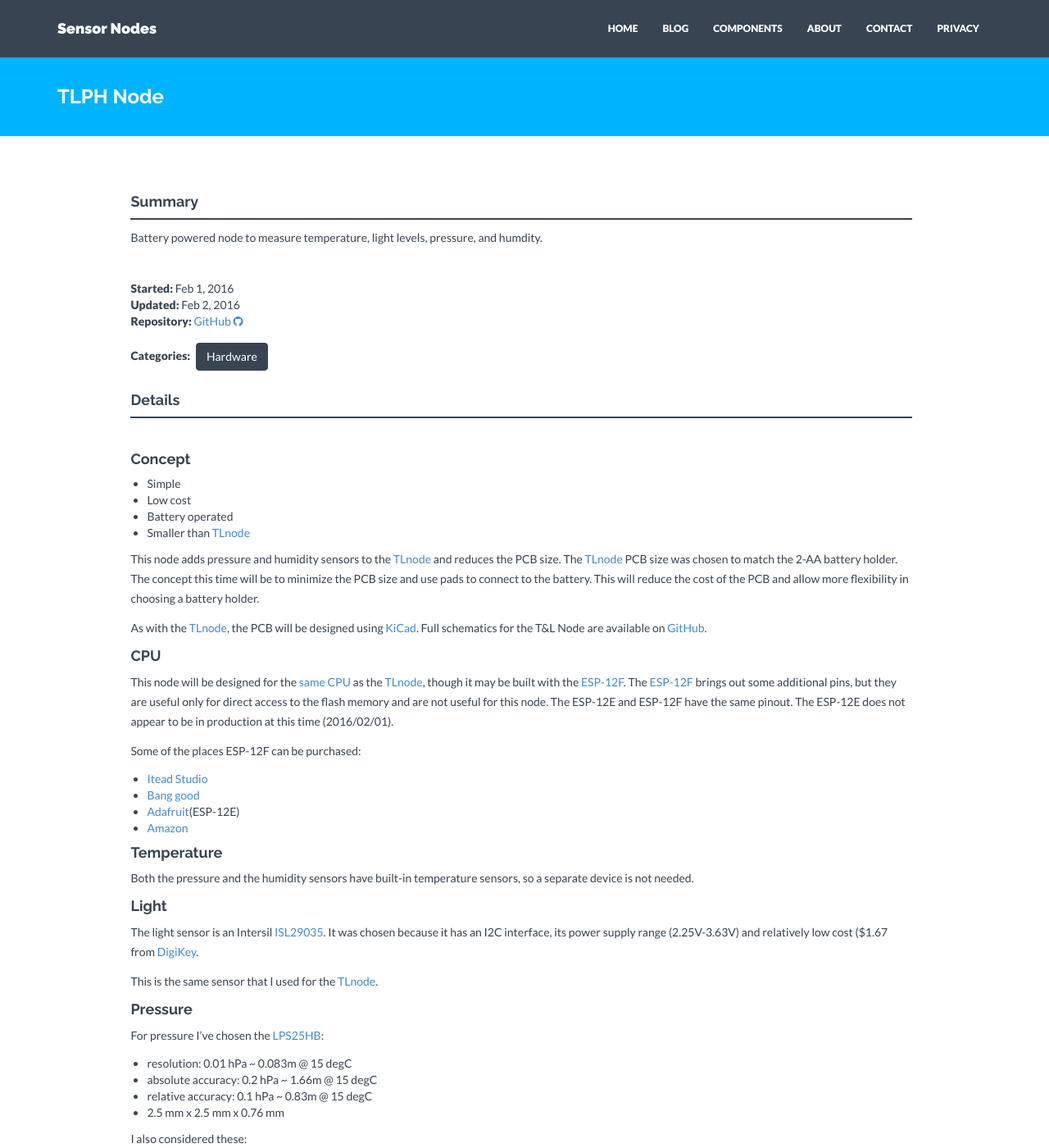
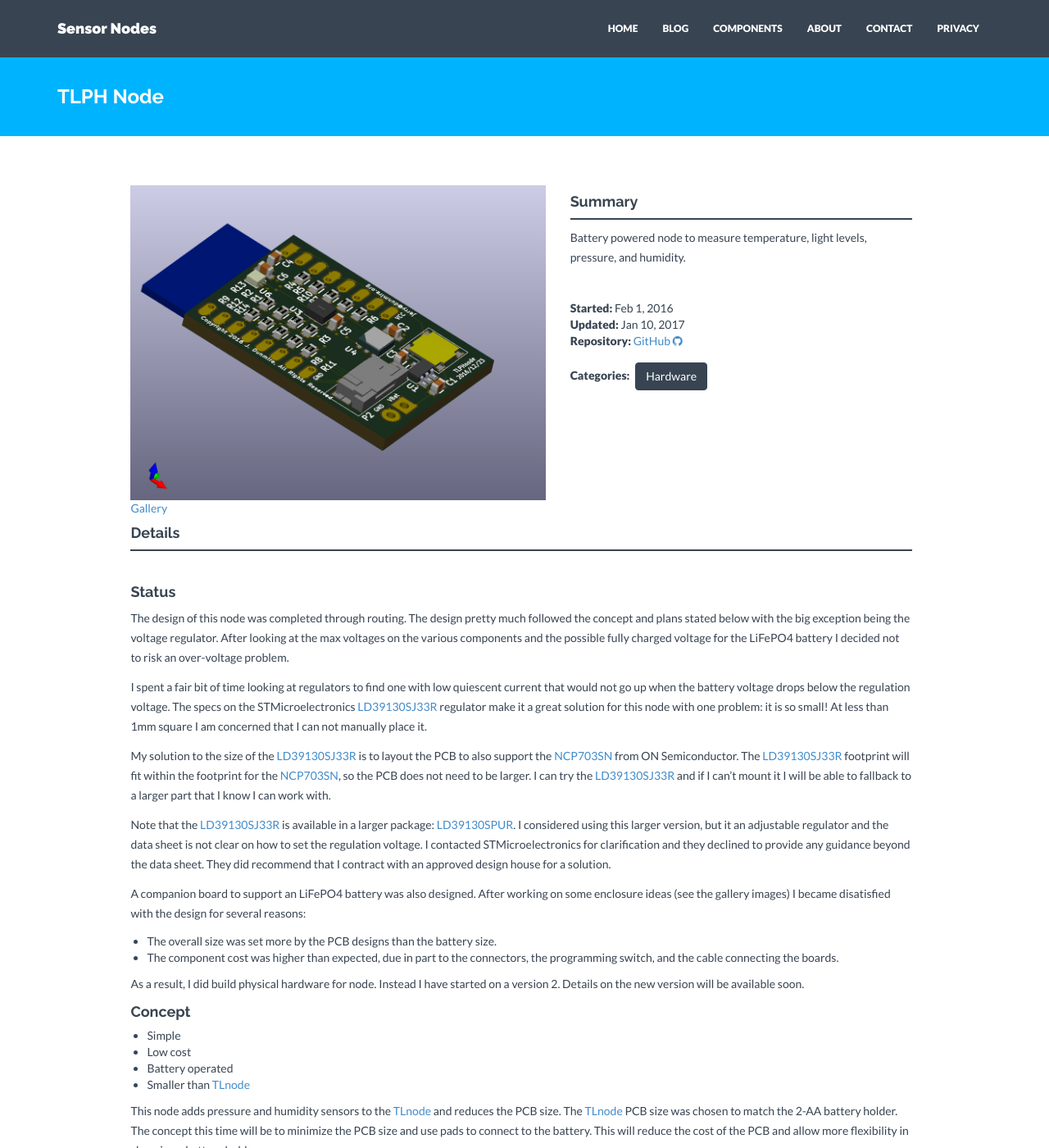
Before and after one commit to jdunmire/sensornodeinfo, a Jekyll site: the page built from _posts/components/2016-02-01-TLPHnode.md, in a window 1280 px wide and 1400 px high. Shown: the whole window at 82% size. Built offline with Jekyll 4.4.1, drawn with Linux system fonts in a browser that asks for light colours; nearby versions of some CDN libraries.

Commit message:
Add status of TLPHnode
On branch gh-pages
modified:   _posts/components/2016-02-01-TLPHnode.md
new file:   assets/img/blog/TLPHnode_144x108.png
new file:   assets/img/blog/thumbs/TLPHnode_70x53.png
new file:   assets/img/components/TLPHnode.jpg
new file:   assets/img/components/TLPHnode.png
new file:   assets/img/components/carousel/Mockup_with_battery.png
new file:   assets/img/components/carousel/TLPHnode_bottom.png
new file:   assets/img/components/carousel/TLPHnode_top.png
new file:   assets/img/components/carousel/nodePWR_model.png

```diff
--- a/_posts/components/2016-02-01-TLPHnode.md
+++ b/_posts/components/2016-02-01-TLPHnode.md
@@ -1,20 +1,78 @@
 ---
 layout: component
 title:  "TLPH Node"
-summary: "Battery powered node to measure temperature, light levels, pressure, and humdity."
+summary: "Battery powered node to measure temperature, light levels, pressure, and humidity."
 started: 2016-02-01
-date:   2016-02-02
-status: dev
+date:   2017-01-10
+status: Obsolete
 repository: https://github.com/jdunmire/TLPHnode
 commentIssueId: 8
 permalink: /component/tlphnode/
 categories:
 - component
 - Hardware
-img: ComingSoon.png
-thumb: ComingSoon_70x53.png
+img: TLPHnode.png
+thumb: TLPHnode_70x53.png
+carousel:
+- TLPHnode_top.png
+- TLPHnode_bottom.png
+- nodePWR_model.png,LiFePO4 battery charger
+- Mockup_with_battery.png,Mockup of possible enclosure and 18650
+    battery.
 
 ---
+#### Status
+The design of this node was completed through routing. The design pretty
+much followed the concept and plans stated below with the big exception
+being the voltage regulator. After looking at the max voltages on the
+various components and the possible fully charged voltage for the
+LiFePO4 battery I decided not to risk an over-voltage problem.
+
+I spent a fair bit of time looking at regulators to find one with low
+quiescent current that would not go up when the battery voltage drops
+below the regulation voltage. The specs on the STMicroelectronics
+[LD39130SJ33R][LD39]
+regulator make it a great solution for this node
+with one problem: it is so small! At less than 1mm square I am concerned
+that I can not manually place it.
+
+My solution to the size of the [LD39130SJ33R][LD39] is to layout the PCB
+to also support the
+[NCP703SN][NCP]
+from ON Semiconductor. The
+[LD39130SJ33R][LD39] footprint will fit within the footprint for the
+[NCP703SN][NCP], so the PCB does not need to be larger. I can try the
+[LD39130SJ33R][LD39] and if I can't mount it I will be able to fallback
+to a larger part that I know I can work with.
+
+Note that the
+[LD39130SJ33R][LD39]
+is available in a larger package: [LD39130SPUR][LD39_6DFN]. I considered
+using this larger version, but it an adjustable regulator and the
+data sheet is not clear on how to set the regulation voltage. I contacted
+STMicroelectronics for clarification and they declined to provide any
+guidance beyond the data sheet. They did recommend that I contract with an
+approved design house for a solution.
+
+A companion board
+to support an LiFePO4 battery was also designed. After working on some
+enclosure ideas (see the gallery images) I became disatisfied with the
+design for several reasons:
+
+  * The overall size was set more by the PCB designs than the battery
+      size.
+  * The component cost was higher than expected, due in part to the
+      connectors, the programming switch, and the cable connecting the
+      boards.
+
+As a result, I did build physical hardware for node. Instead I have
+started on a version 2. Details on the new version will be available
+soon.
+
+[LD39]: http://www.digikey.com/products/en?keywords=497-14210-1-ND
+[NCP]: http://www.digikey.com/products/en?keywords=NCP703SN33T1GOSCT
+[LD39_6DFN]: http://www.digikey.com/product-detail/en/stmicroelectronics/LD39130SPUR/497-15501-1-ND/5244818
+
 #### Concept
   * Simple
   * Low cost
```
Also changed, not shown: assets/img/blog/TLPHnode_144x108.png (added), assets/img/blog/thumbs/TLPHnode_70x53.png (added), assets/img/components/TLPHnode.jpg (added), assets/img/components/TLPHnode.png (added), assets/img/components/carousel/Mockup_with_battery.png (added), assets/img/components/carousel/TLPHnode_bottom.png (added), assets/img/components/carousel/TLPHnode_top.png (added), assets/img/components/carousel/nodePWR_model.png (added).
